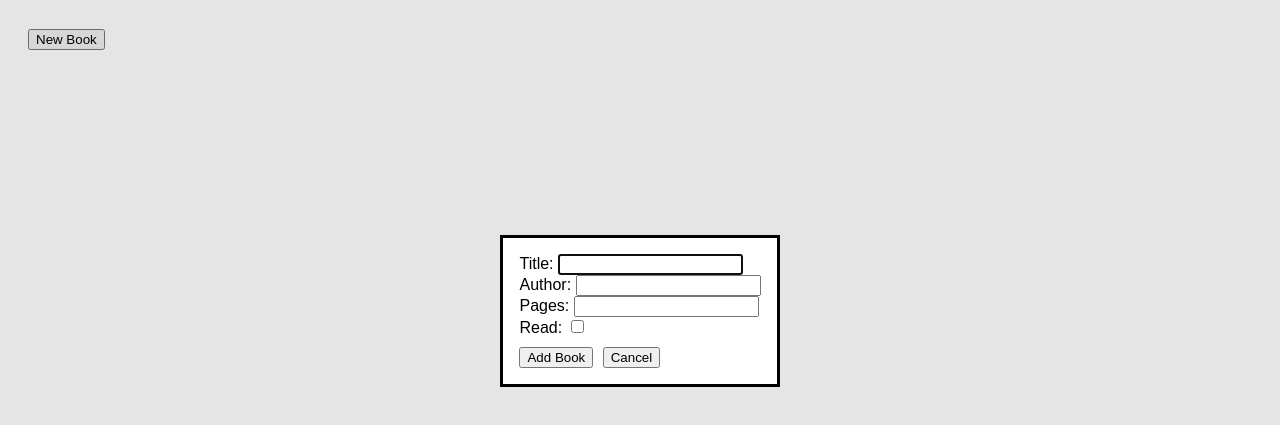
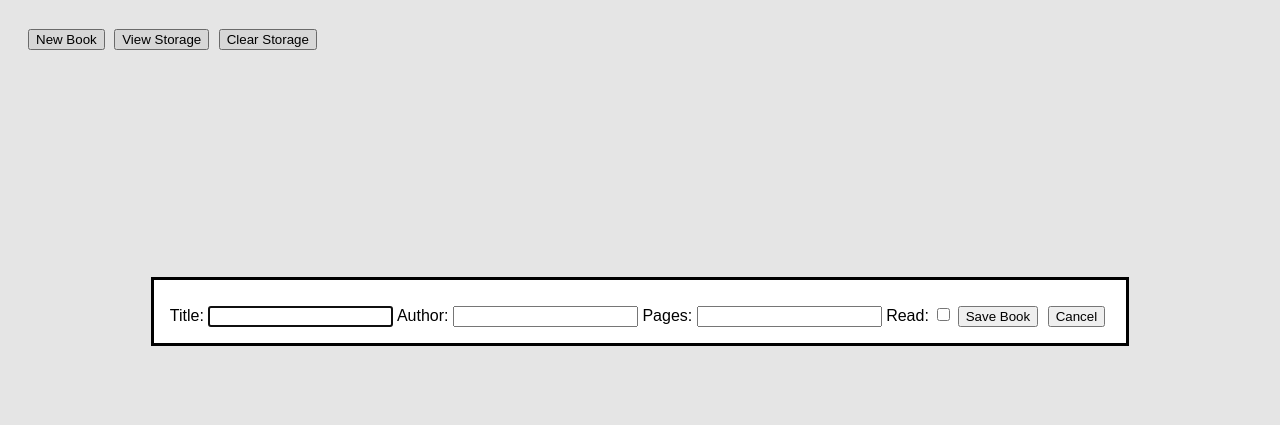
Before and after one commit to D-Honoured1/Library, a plain HTML site: page index.html in a window 1280 px wide. Both pictures are taken after a click on the button "New Book". Shown: the part 89-514 px from the top of the page. Drawn offline with Linux system fonts and the light colour scheme.

Commit message:
Updated the html to look at local storage and clear storage

```diff
--- a/index.html
+++ b/index.html
@@ -3,30 +3,38 @@
 <head>
   <meta charset="UTF-8" />
   <meta name="viewport" content="width=device-width, initial-scale=1.0" />
-  <title>Library</title>
+  <title>D-Honoured1's Library</title>
   <link rel="stylesheet" href="style.css" />
 </head>
 <body>
-    <h1>D-Honoured1's Library</h1>
-  <!-- Button to open the book form modal -->
+  <h1>D-Honoured1's Library</h1>
   <button id="newBookBtn">New Book</button>
+  <button id="viewStorageBtn">View Storage</button>
+  <button id="clearStorageBtn">Clear Storage</button>
 
-  <!-- Dialog for book form input -->
+  <!-- Dialog for adding/editing book -->
   <dialog id="bookDialog">
     <form id="bookForm" method="dialog">
-      <label>Title: <input type="text" name="title" required /></label><br />
-      <label>Author: <input type="text" name="author" required /></label><br />
-      <label>Pages: <input type="number" name="pages" required /></label><br />
-      <label>Read: <input type="checkbox" name="read" /></label><br />
-      <button type="submit">Add Book</button>
+      <input type="hidden" name="bookId" />
+      <label>Title: <input type="text" name="title" required /></label>
+      <label>Author: <input type="text" name="author" required /></label>
+      <label>Pages: <input type="number" name="pages" required /></label>
+      <label>Read: <input type="checkbox" name="read" /></label>
+      <button type="submit">Save Book</button>
       <button type="button" id="closeDialog">Cancel</button>
     </form>
   </dialog>
 
-  <!-- Container for displaying book cards -->
+  <!-- Dialog for viewing local storage -->
+  <dialog id="storageDialog">
+    <h3>Books in Local Storage</h3>
+    <pre id="storageContent"></pre>
+    <button id="closeStorageDialog">Close</button>
+  </dialog>
+
+  <!-- Display area -->
   <div id="libraryDisplay"></div>
 
-  <!-- Link to JavaScript file -->
   <script src="script.js"></script>
 </body>
 </html>
```
